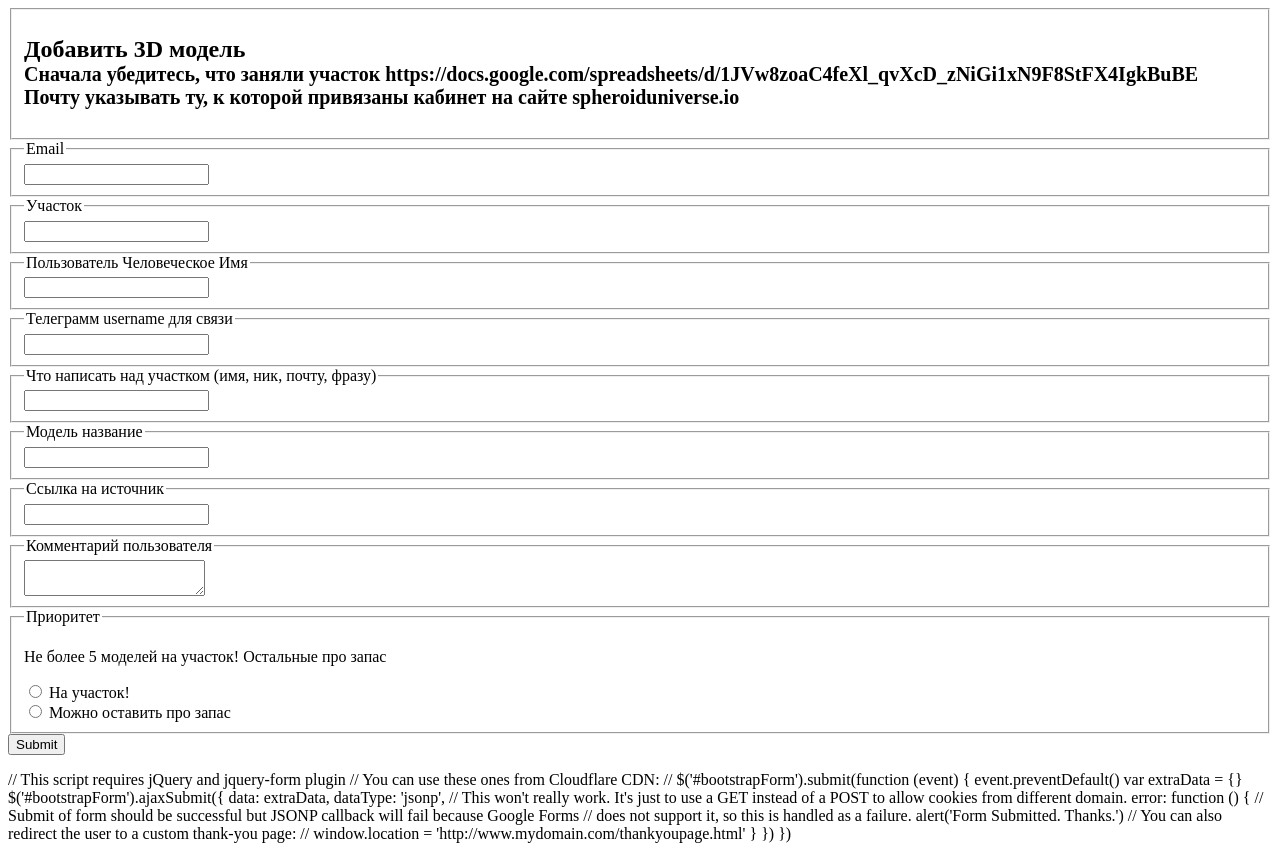
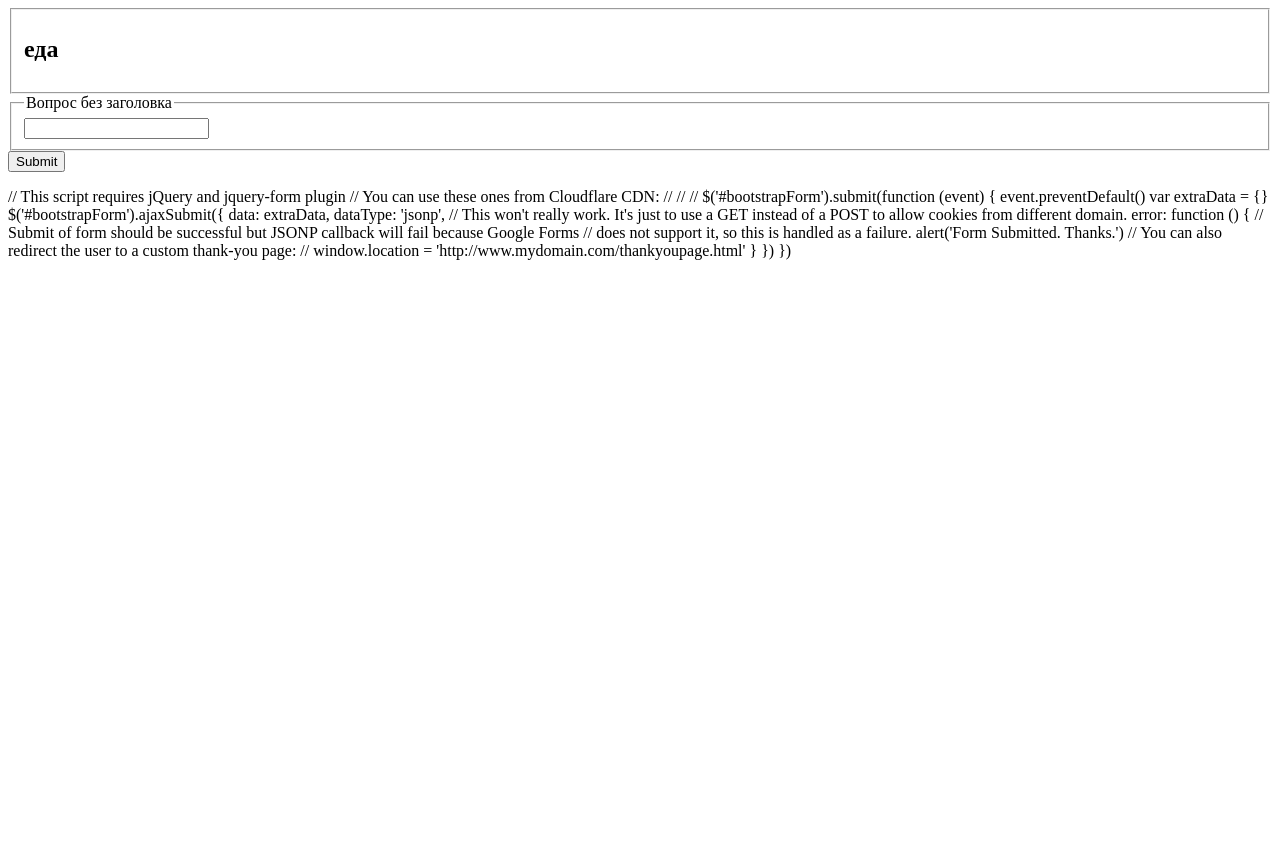
Before and after one commit to bezvozni/addmodel, a plain HTML site: page index.html in a window 1280 px wide. After the commit the page ends 800 px from the top, so only its background shows below. Drawn offline with nearby package versions, Linux system fonts and the light colour scheme; some packages are replaced by stand-ins of ours; a script that the page names is missing.

Commit message:
Update index.html

```diff
--- a/index.html
+++ b/index.html
@@ -1,104 +1,22 @@
-<form action="https://docs.google.com/forms/d/e/1FAIpQLSfby7D_dRyrMIWYZhVTf2SKH5fpnkFF3PQ893xtjlBwz-awIg/formResponse"
+<form action="https://docs.google.com/forms/d/e/1FAIpQLSfufLiznNmFLyD35vUsrBQQasvrqlgTPXJPGZ5zfDtJEhHGlA/formResponse"
       target="_self"
       id="bootstrapForm"
       method="POST">
     <fieldset>
-        <h2>Добавить 3D модель<br><small>Сначала убедитесь, что заняли участок https://docs.google.com/spreadsheets/d/1JVw8zoaC4feXl_qvXcD_zNiGi1xN9F8StFX4IgkBuBE
-Почту указывать ту, к которой привязаны кабинет на сайте spheroiduniverse.io</small></h2>
-    </fieldset>
-    <fieldset>
-        <legend for="">Email</legend>
-        <div class="form-group">
-            <input id="emailAddress" type="email" name="emailAddress" class="form-control" required>
-        </div>
+        <h2>еда<br><small></small></h2>
     </fieldset>
 
 
-    <!-- Field type: "short" id: "2027607400" -->
+    <!-- Field type: "short" id: "303331622" -->
     <fieldset>
-        <legend for="2027607400">Участок </legend>
+        <legend for="303331622">Вопрос без заголовка</legend>
         <div class="form-group">
-            <input id="683703658" type="text" name="entry.683703658" class="form-control" required>
-        </div>
-    </fieldset>
-
-
-    <!-- Field type: "short" id: "1432824836" -->
-    <fieldset>
-        <legend for="1432824836">Пользователь Человеческое Имя</legend>
-        <div class="form-group">
-            <input id="1789865243" type="text" name="entry.1789865243" class="form-control" required>
-        </div>
-    </fieldset>
-
-
-    <!-- Field type: "short" id: "1818799924" -->
-    <fieldset>
-        <legend for="1818799924">Телеграмм username для связи</legend>
-        <div class="form-group">
-            <input id="2076863613" type="text" name="entry.2076863613" class="form-control" required>
-        </div>
-    </fieldset>
-
-
-    <!-- Field type: "short" id: "697197751" -->
-    <fieldset>
-        <legend for="697197751">Что написать над участком (имя, ник, почту, фразу)</legend>
-        <div class="form-group">
-            <input id="1161917900" type="text" name="entry.1161917900" class="form-control" >
-        </div>
-    </fieldset>
-
-
-    <!-- Field type: "short" id: "604763290" -->
-    <fieldset>
-        <legend for="604763290">Модель название</legend>
-        <div class="form-group">
-            <input id="633300805" type="text" name="entry.633300805" class="form-control" required>
-        </div>
-    </fieldset>
-
-
-    <!-- Field type: "short" id: "1500321863" -->
-    <fieldset>
-        <legend for="1500321863">Ссылка на источник</legend>
-        <div class="form-group">
-            <input id="1191599168" type="text" name="entry.1191599168" class="form-control" required>
-        </div>
-    </fieldset>
-
-
-    <!-- Field type: "paragraph" id: "784899753" -->
-    <fieldset>
-        <legend for="784899753">Комментарий пользователя</legend>
-        <div class="form-group">
-            <textarea id="195757655" name="entry.195757655" class="form-control" ></textarea>
-        </div>
-    </fieldset>
-
-
-    <!-- Field type: "choices" id: "958119996" -->
-    <fieldset>
-        <legend for="958119996">Приоритет</legend>
-        <div class="form-group">
-            <p class="help-block">Не более 5 моделей на участок! Остальные про запас</p>
-            <div class="radio">
-                <label>
-                    <input type="radio" name="entry.148433609" value="На участок!" required>
-                    На участок!
-                </label>
-            </div>
-            <div class="radio">
-                <label>
-                    <input type="radio" name="entry.148433609" value="Можно оставить про запас" required>
-                    Можно оставить про запас
-                </label>
-            </div>
+            <input id="1288085442" type="text" name="entry.1288085442" class="form-control" >
         </div>
     </fieldset>
 
     <input type="hidden" name="fvv" value="1">
-    <input type="hidden" name="fbzx" value="-4793361643082821014">
+    <input type="hidden" name="fbzx" value="-1128674579608487534">
     <!--
         CAVEAT: In multipages (multisection) forms, *pageHistory* field tells to google what sections we've currently completed.
         This usually starts as "0" for the first page, then "0,1" in the second page... up to "0,1,2..N" in n-th page.
@@ -112,8 +30,8 @@
 
 // This script requires jQuery and jquery-form plugin
 // You can use these ones from Cloudflare CDN:
-<script src="https://cdnjs.cloudflare.com/ajax/libs/jquery/3.2.1/jquery.min.js" integrity="sha256-hwg4gsxgFZhOsEEamdOYGBf13FyQuiTwlAQgxVSNgt4=" crossorigin="anonymous"></script>
-<script src="https://cdnjs.cloudflare.com/ajax/libs/jquery.form/4.2.2/jquery.form.min.js" integrity="sha256-2Pjr1OlpZMY6qesJM68t2v39t+lMLvxwpa8QlRjJroA=" crossorigin="anonymous"></script>
+// <script src="https://cdnjs.cloudflare.com/ajax/libs/jquery/3.2.1/jquery.min.js" integrity="sha256-hwg4gsxgFZhOsEEamdOYGBf13FyQuiTwlAQgxVSNgt4=" crossorigin="anonymous"></script>
+// <script src="https://cdnjs.cloudflare.com/ajax/libs/jquery.form/4.2.2/jquery.form.min.js" integrity="sha256-2Pjr1OlpZMY6qesJM68t2v39t+lMLvxwpa8QlRjJroA=" crossorigin="anonymous"></script>
 //
 $('#bootstrapForm').submit(function (event) {
     event.preventDefault()
```
